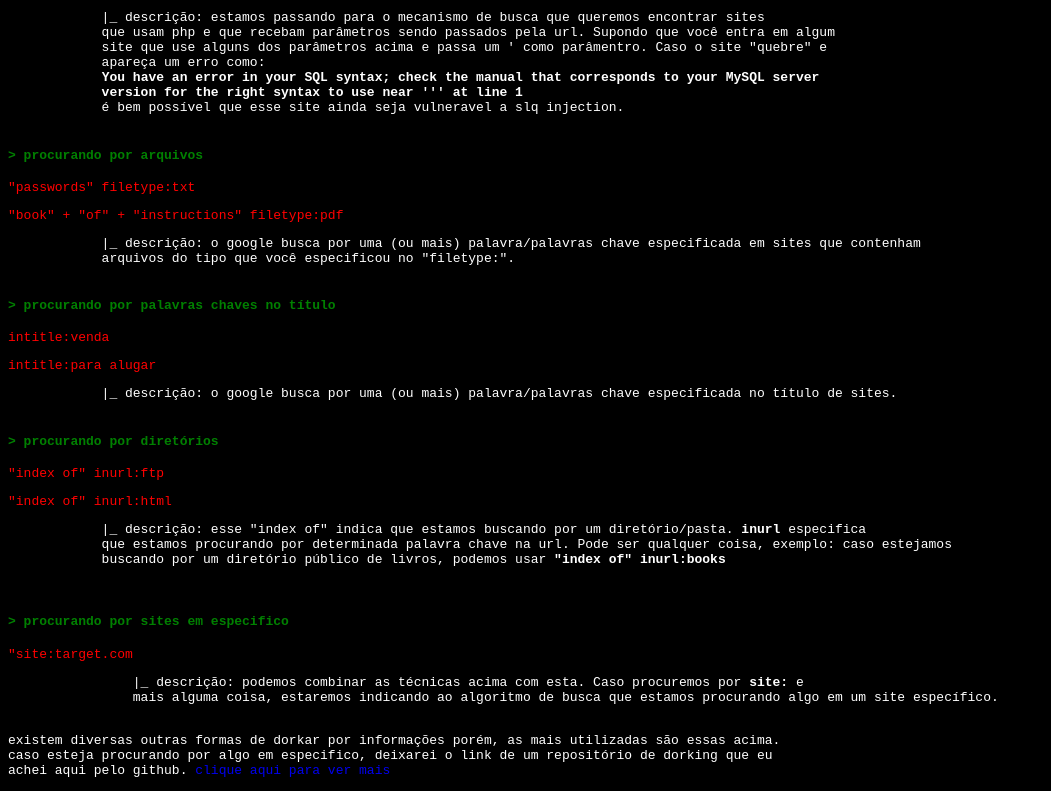
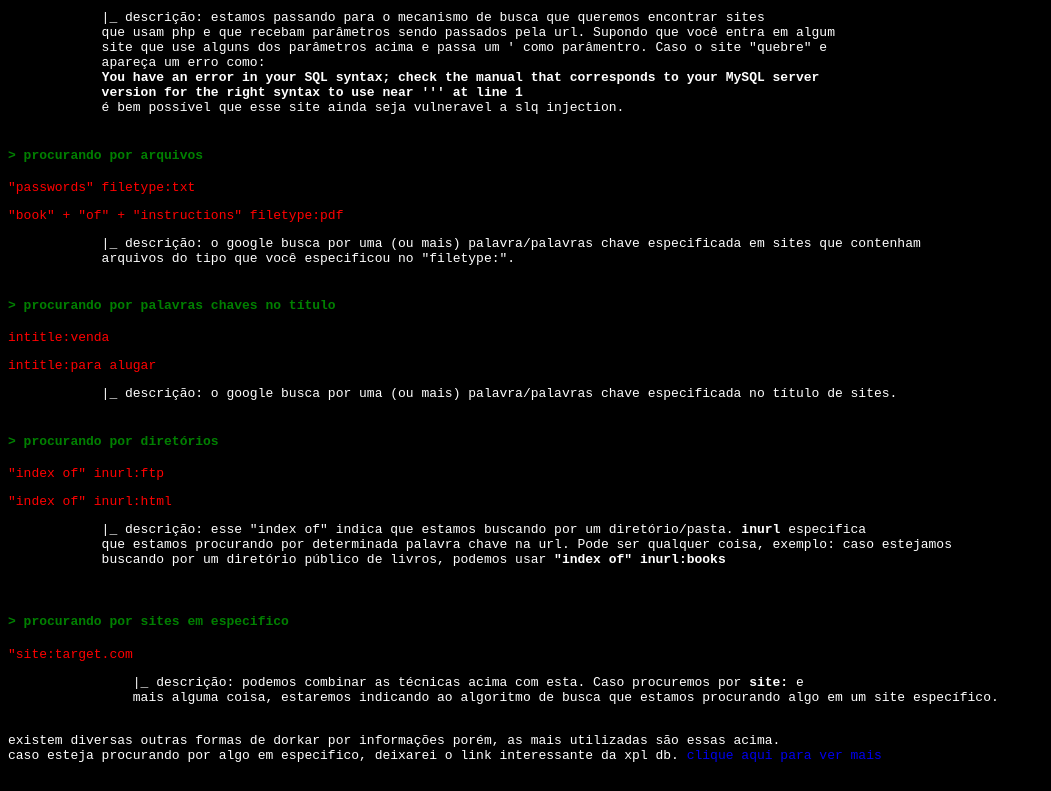
Before and after one commit to 0x00bit/magnstr.github.io, a plain HTML site: page artigos.html in a window 1280 px wide. Shown: the part 684-1475 px from the top of the page, without its empty margins (0-1051 px from the left). Drawn offline with Linux system fonts and the light colour scheme.

Commit message:
Add files via upload

```diff
--- a/artigos.html
+++ b/artigos.html
@@ -84,8 +84,7 @@ o mal uso de tais informações não é de nossa responsabilidade.</h2>
 
 <pre style="color:white;font-family: monospace;">
 existem diversas outras formas de dorkar por informações porém, as mais utilizadas são essas acima.
-caso esteja procurando por algo em especifico, deixarei o link de um repositório de dorking que eu
-achei aqui pelo github. <a style="text-decoration: none;" href="https://raw.githubusercontent.com/Nabil-Official/N-WEB/main/files/sqli3.txt">clique aqui para ver mais</a>
+caso esteja procurando por algo em especifico, deixarei o link interessante da xpl db. <a style="text-decoration: none;" href="https://www.exploit-db.com/google-hacking-database">clique aqui para ver mais</a>
 </pre>
 </div>
 </body>
```
